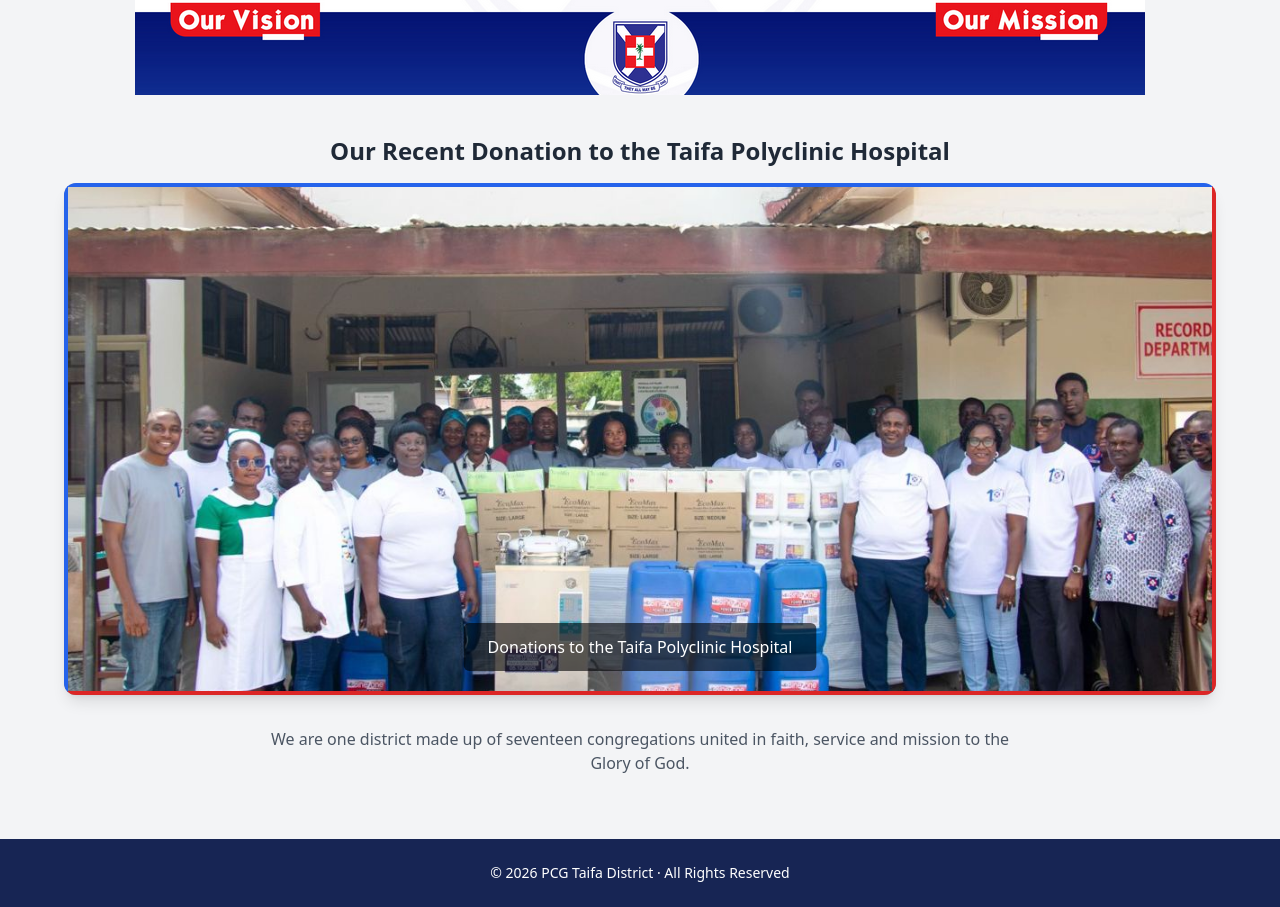
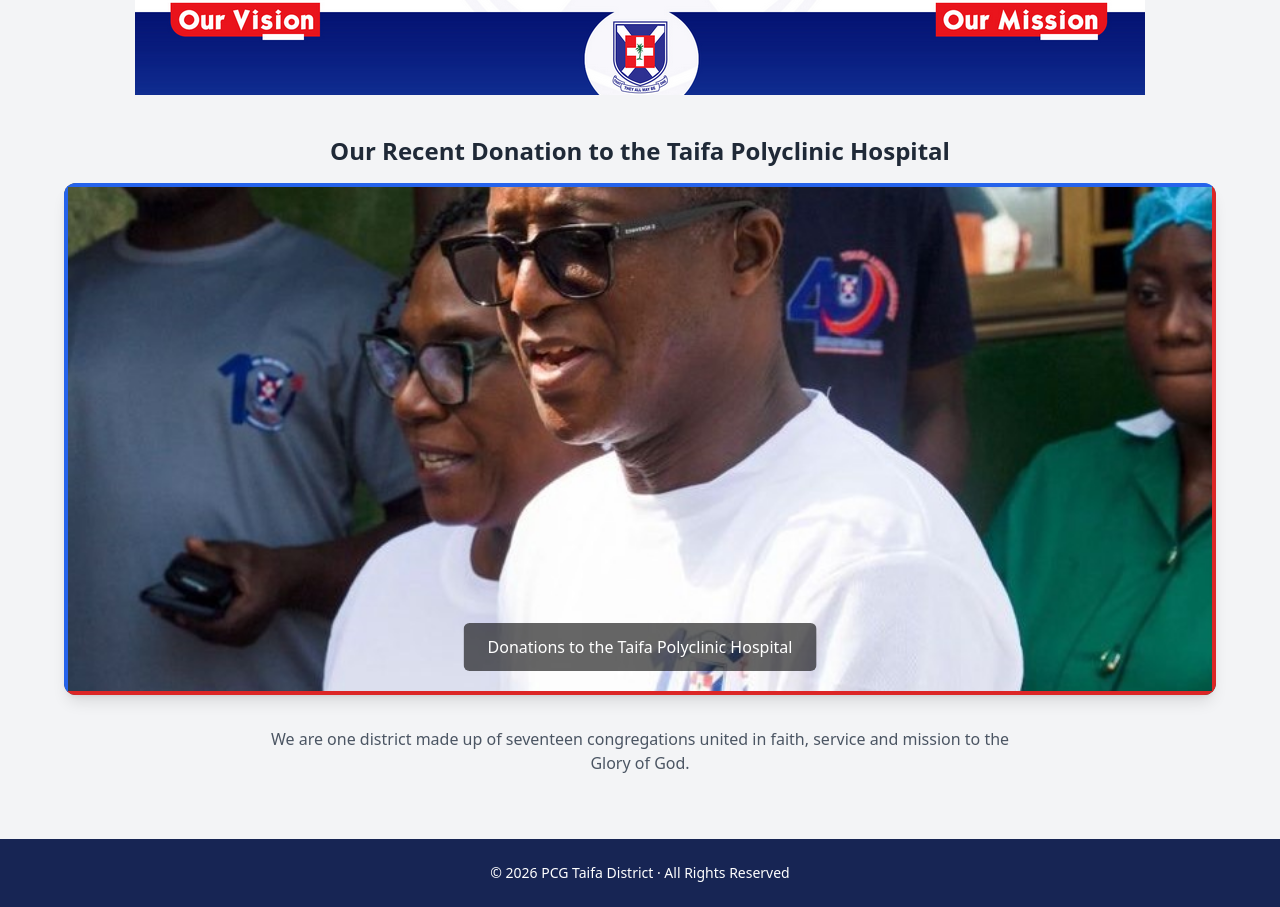
Before and after one commit to qwabena37/Taifa_District, a React (Vite) app in the folder taifa-district/: page / in a window 1280 px wide. Shown: the part 1405-2312 px from the top of the page. Built offline with nearby package versions, Linux system fonts and the light colour scheme.

Commit message:
Initial deployment

```diff
--- a/taifa-district/src/components/DonationCarousel.jsx
+++ b/taifa-district/src/components/DonationCarousel.jsx
@@ -1,9 +1,7 @@
 import { useState, useEffect } from 'react'
 
 const images = [
-  '/images/donations/d1.jpeg',
   '/images/donations/d2.jpeg',
-  '/images/donations/d3.jpeg',
   '/images/donations/d6.jpeg',
   '/images/donations/d7.jpeg',
   '/images/donations/d8.jpeg',
```
Also changed, not shown: taifa-district/public/images/donations/d1.jpeg (deleted), taifa-district/public/images/donations/d3.jpeg (deleted).
